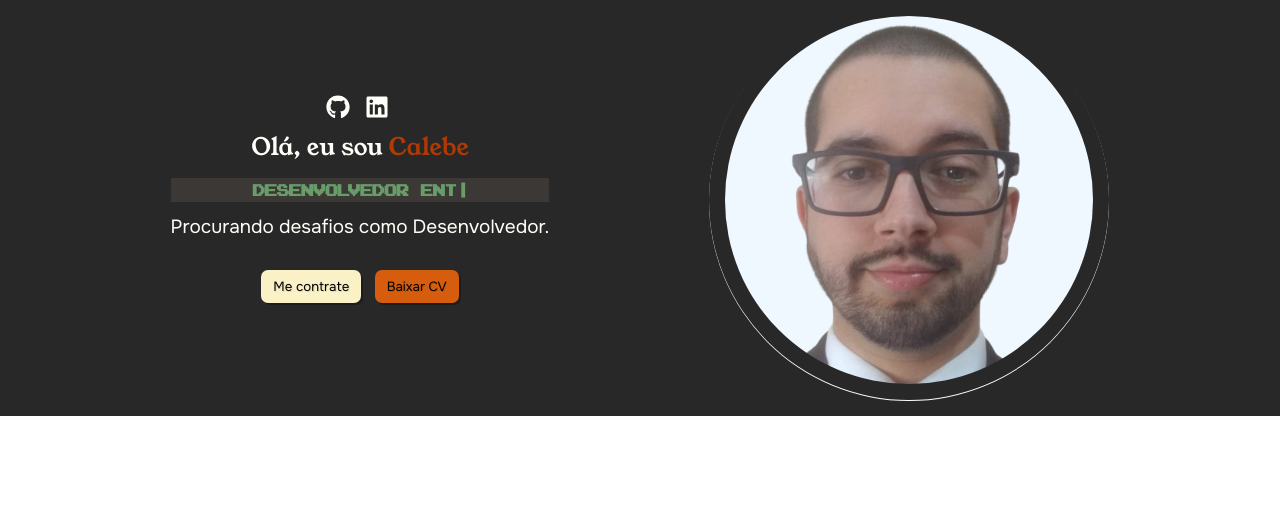
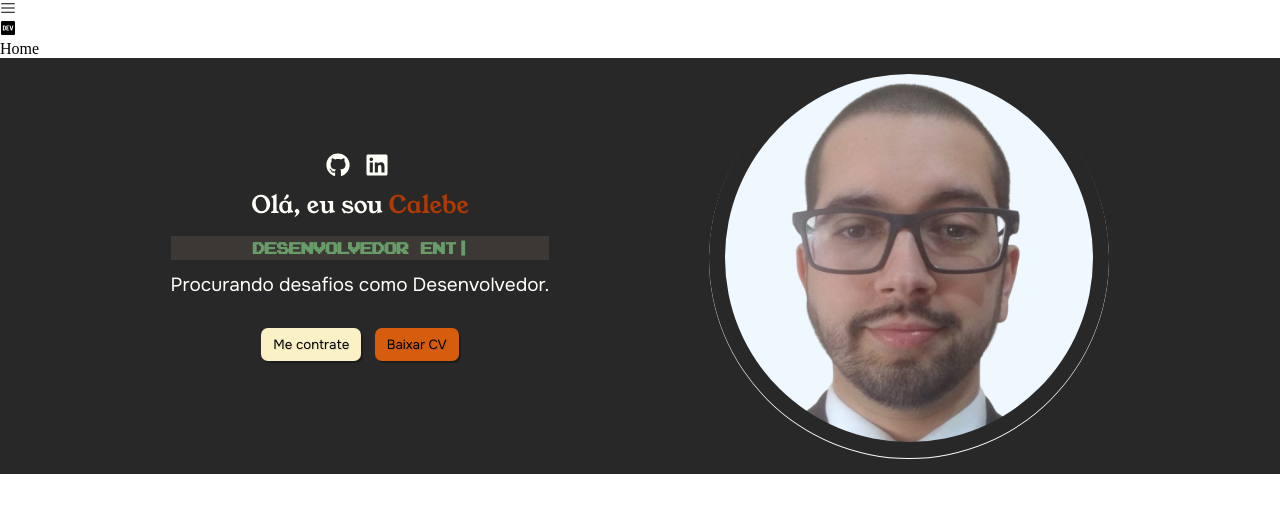
Before and after one commit to CalebeCopello/portfolio, a React (Create React App) app in the folder client/: page / in a window 1280 px wide. Shown: the top 512 px of the page. Built offline with nearby package versions, Linux system fonts and the light colour scheme.

Commit message:
Header func added

```diff
--- a/client/src/PortfolioContainer/Home/Header/Header.jsx
+++ b/client/src/PortfolioContainer/Home/Header/Header.jsx
@@ -1,6 +1,8 @@
 import { useState } from "react"
 import {TOTALSCREENS, GETSCREENINDEX} from '../../../utils/commonUtils'
 import ScrollService from '../../../utils/ScrollService'
+import {RxHamburgerMenu} from 'react-icons/rx'
+import {FaDev} from 'react-icons/fa'
 import './Header.css'
 
 const Header = () => {
@@ -14,9 +16,45 @@ const Header = () => {
     }
     let currentScreenSubscription = ScrollService.currentScreenBroadCaster.subscribe(updateCurrentScreen)
 
+    const getHeaderOptions = () => {
+        return(
+            TOTALSCREENS.map((screen, i) => (
+                <div key={screen.screenName} className={getHeaderOptionClass(i)} onClick={() => switchScreen(i, screen)}>
+                    <span>{screen.screenName}</span>
+                </div>
+            ))
+        )
+    }
+
+    const switchScreen = (i, screen) => {
+        let screenComponent = document.getElementById(screen.screenName)
+        if (!screenComponent) return
+        screenComponent.scrollIntoView( {behavior: 'smooth'})
+        setSelectedScreen(i)
+        setShowHeaderOptions(false)
+    }
+
+    const getHeaderOptionClass = (i) => {
+        let classes = 'header-option'
+        if (i < TOTALSCREENS.length -1) classes += 'header-option-separator'
+        if (selectedScreen === i) classes += 'selected-header-option'
+        return
+    }
 
     return (
         <>
+        <div className="header-option" onClick={() => setShowHeaderOptions(!showHeaderOptions)}>
+            <div className="header-parent">
+                <div className="header-hamburger" onClick={() => setShowHeaderOptions(!showHeaderOptions)}></div>
+                <RxHamburgerMenu className='header-hamburger-bars' />
+            </div>
+            <div className="header-logo">
+                <span><FaDev /></span>
+            </div>
+            <div className={(showHeaderOptions) ? 'header-options show-hamburger-options' : 'header-options'}>
+                {getHeaderOptions()}
+            </div>
+        </div>
         </>
     )
 }
--- a/client/src/PortfolioContainer/Home/Home.jsx
+++ b/client/src/PortfolioContainer/Home/Home.jsx
@@ -1,3 +1,4 @@
+import Header from "./Header/Header"
 import Profile from "./Profile/Profile"
 import Footer from "./Footer/Footer"
 import './Home.css'
@@ -6,6 +7,7 @@ const Home = () => {
     return (
         <>
         <div className="home-container">
+            <Header />
             <Profile />
             <Footer />
         </div>
```
